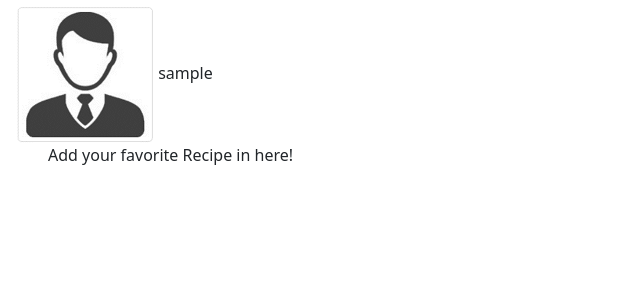
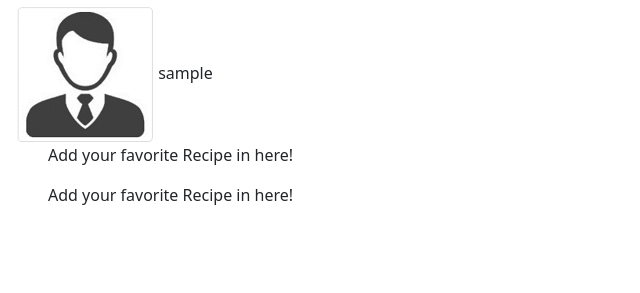
Before and after one commit to shufanhe/MyRecipe, a Flask app: page /user_account in a window 1280 px wide. Shown: the part 186-479 px from the top of the page, without its empty margins (0-640 px from the left). Run offline with Flask 2, Linux system fonts and the light colour scheme; the visitor is signed in with stand-in values (Sample User, id 1).

Commit message:
Implemented user accounts with add recipe, added javascript file.

```diff
--- a/Backend/app.py
+++ b/Backend/app.py
@@ -75,6 +75,8 @@ def categories():
 
 @app.route('/create_recipe')
 def create_recipe():
+    if session['user_id'] is None:
+        abort(401)
     db = get_db()
     # redirect to create recipe form
     return render_template('CreateRecipe.html')
@@ -84,8 +86,10 @@ def create_recipe():
 def post_recipe():
     db = get_db()
     # take user input and insert into the database, then let user know they posted
-    db.execute('INSERT INTO recipes (title, category, content) VALUES (?, ?, ?)',
-               [request.form['title'], request.form['category'], request.form['content']])
+    db.execute('INSERT INTO recipes (user_id, title, category, content) VALUES (?, ?, ?, ?)',
+               [session['user_id'], request.form['title'], request.form['category'], request.form['content']])
+    db.execute('INSERT INTO created_recipes (user_id, title, category, content) VALUES (?, ?, ?, ?)',
+               [session['user_id'], request.form['title'], request.form['category'], request.form['content']])
     db.commit()
     flash('New recipe successfully posted!')
     return redirect(url_for('HomePage'))
@@ -104,33 +108,33 @@ def view_recipe():
         reviews = rev.fetchall()
     # route if user clicked on a recipe (not through recipe of the day)
     else:
-        rec = db.execute('SELECT id, title, category, content, likes, review FROM recipes WHERE id=?', [request.args['recipe_id']])
-        rev = db.execute('SELECT likes, review FROM reviews WHERE recipe_id=?', [request.args['recipe_id']])
+        rec = db.execute('SELECT id, title, category, content, likes, review FROM recipes WHERE id=?', [request.args.get('recipe_id')])
+        rev = db.execute('SELECT review FROM reviews WHERE recipe_id=?', [request.args.get('recipe_id')])
         recipe = rec.fetchone()
-        reviews = rev.fetchall()
+        reviews = rev.fetchone()
     return render_template('ViewRecipe.html', recipe=recipe, reviews=reviews, liked=liked)
 
 
-@app.route('/like_recipe/<int:recipe_id>/<action>', methods=['POST'])
+@app.route('/like_recipe/<int:recipe_id>/<action>', methods=['GET', 'POST'])
 #@login_required
 def like_recipe(recipe_id, action):
     if session['user_id'] is None:
         abort(401)
     db = get_db()
-    current_user = db.execute('SELECT * FROM user WHERE username=?', (session['user_id'])).fetchone()
-    if action == 'like':
-        db.execute('UPDATE reviews SET likes=? WHERE recipe_id=?',
+    current_user = db.execute('SELECT * FROM user WHERE id=?', [session['user_id']]).fetchone()
+    # if action == 'like':
+    db.execute('UPDATE recipes SET likes=? WHERE recipe_id=?',
                    [request.form['likes'] + 1, request.form['recipe_id']])
-        db.execute('UPDATE like_recipe SET liked=? WHERE recipe_id=? AND user_id=?',
+    db.execute('UPDATE like_recipe SET liked=? WHERE recipe_id=? AND user_id=?',
                    [1, request.form['recipe_id'], session['user_id']])
-        db.session.commit()
+    db.session.commit()
     if action == 'unlike':
-        db.execute('UPDATE reviews SET likes=? WHERE recipe_id=?',
+        db.execute('UPDATE recipes SET likes=? WHERE recipe_id=?',
                    [request.form['likes'] - 1, request.form['recipe_id']])
         db.execute('UPDATE like_recipe SET liked=? WHERE recipe_id=? AND user_id=?',
                    [0, request.form['recipe_id'], session['user_id']])
         db.session.commit()
-    return redirect(url_for('view_recipe'))
+    #return redirect(url_for('view_recipe'))
 
 
 @app.route('/view_category')
--- a/Backend/templates/user_account.html
+++ b/Backend/templates/user_account.html
@@ -3,8 +3,32 @@
     <h1>{{ session.user_id }}</h1>
     <img src="../static/profile_picture.png" alt="profile picture">
     <label>{{ session.user_id }}</label>
+
+    <ul class="created-recipes" id="created_recipes">
+        {% for recipe in created_recipes %}
+            <div class="container">
+                <div class="text-center">
+                    <div class="card" style="width: 18rem;">
+                        <img src="..." class="card-img" alt="...">
+                        <div class="card-body">
+
+                            <a> {{ recipe.title }}</a>
+                            <a> {{ recipe.category }}</a>
+                            <a> {{ recipe.content }}</a>
+                        </div>
+
+                    </div>
+                </div>
+            </div>
+        {% else %}
+        <div>
+            Add your favorite Recipe in here!
+        </div>
+        {% endfor %}
+    </ul>
+
+
     <ul class="save_recipe" id="save_recipe">
-
         {% for recipe in save_recipe %}
 
         {% else %}
--- a/database/schema.sql
+++ b/database/schema.sql
@@ -1,5 +1,8 @@
 drop table if exists recipes;
 drop table if exists user;
+drop table if exists reviews;
+drop table if exists like_recipe;
+drop table if exists created_recipes;
 
 CREATE TABLE user (
     id INTEGER PRIMARY KEY AUTOINCREMENT,
@@ -10,25 +13,36 @@ CREATE TABLE user (
 
 create table recipes (
   id integer primary key autoincrement,
+  user_id INT NOT NULL,
   title text not null,
   category text not null,
   content text not null,
-  likes int,
-  review text
+  likes INTEGER DEFAULT 0 NOT NULL,
+  review text,
+  FOREIGN KEY(user_id) REFERENCES user(id) ON UPDATE CASCADE ON DELETE CASCADE
 );
 
-CREATE TABLE if not exists reviews (
-    recipe_id INT NOT NULL,
-    likes INT,
+CREATE TABLE reviews (
+    recipe_id INTEGER NOT NULL,
     review TEXT,
     FOREIGN KEY(recipe_id) REFERENCES recipes(id) ON UPDATE CASCADE ON DELETE RESTRICT
 );
 
-CREATE TABLE if not exists like_recipe (
-    recipe_id INT NOT NULL,
-    user_id INT NOT NULL,
-    liked INT,
+CREATE TABLE like_recipe (
+    recipe_id INTEGER NOT NULL,
+    user_id INTEGER NOT NULL,
+    liked INTEGER DEFAULT 0 NOT NULL,
     FOREIGN KEY(recipe_id) REFERENCES recipes(id) ON UPDATE CASCADE ON DELETE RESTRICT,
+    FOREIGN KEY(user_id) REFERENCES user(id) ON UPDATE CASCADE ON DELETE RESTRICT
+);
+
+CREATE TABLE created_recipes (
+    user_id INTEGER NOT NULL,
+    title text not null,
+    category text not null,
+    content text not null,
+    likes INTEGER DEFAULT 0 NOT NULL,
+    review text,
     FOREIGN KEY(user_id) REFERENCES user(id) ON UPDATE CASCADE ON DELETE RESTRICT
 );
 
```
Also changed, not shown: Backend/templates/ViewRecipe.html (+10 -8 lines).
